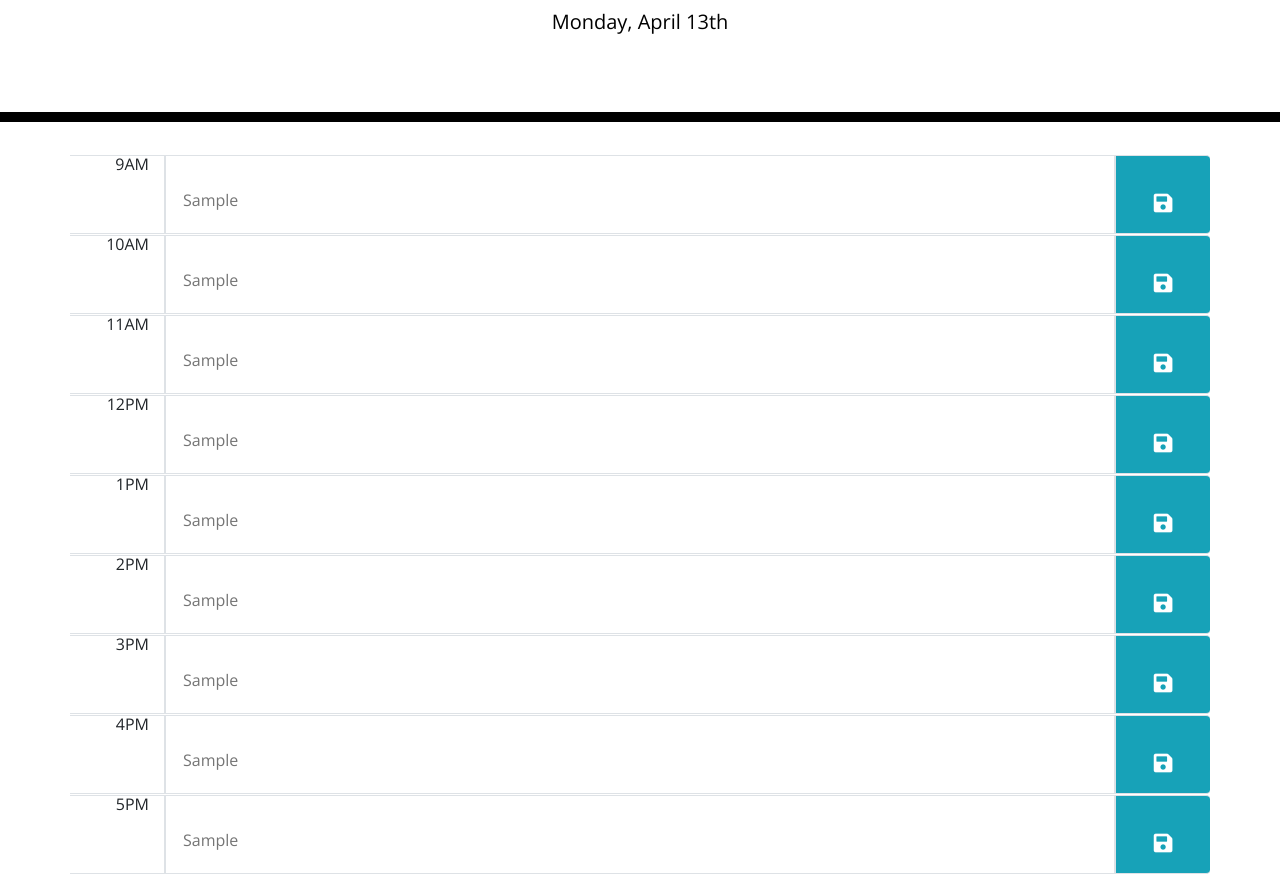
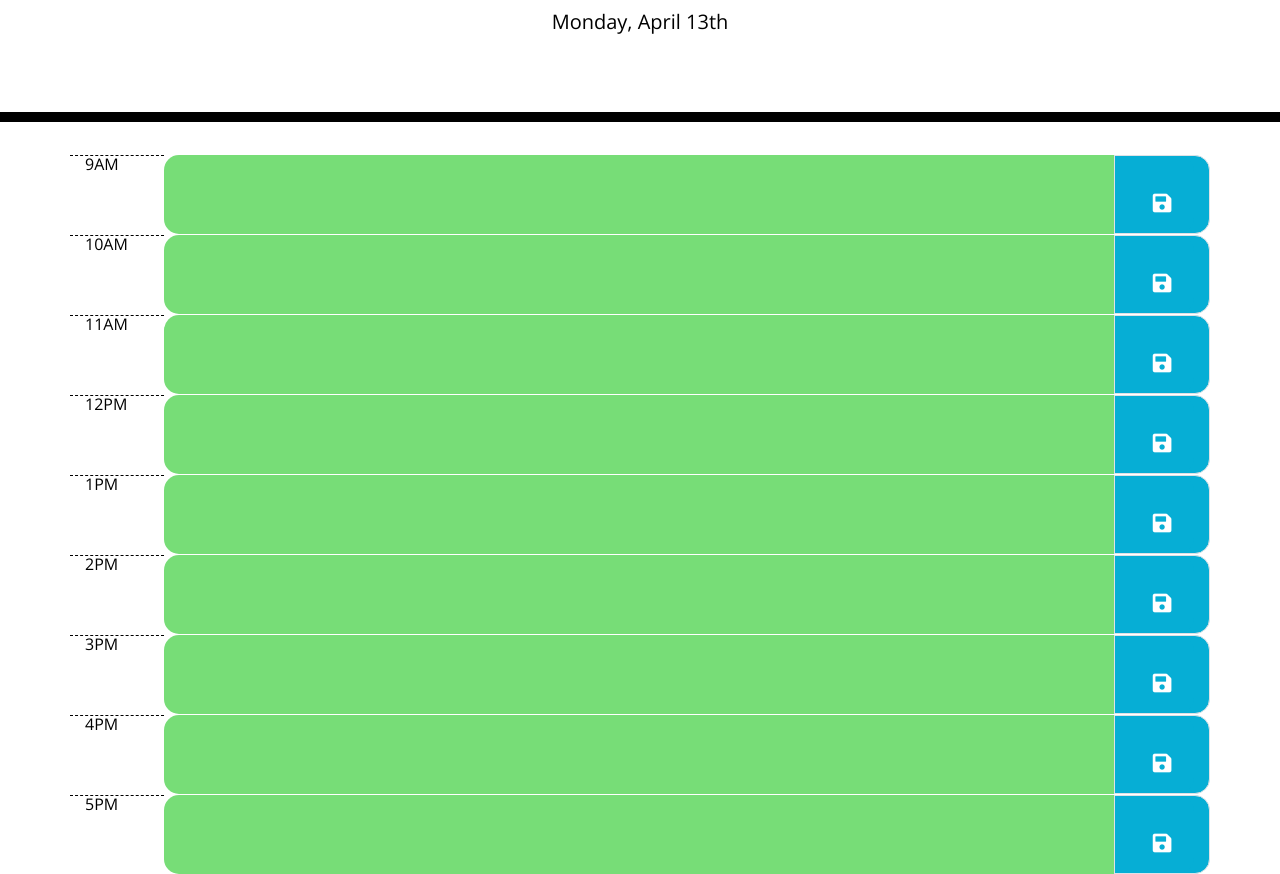
Before and after one commit to DHernandez24e/work-day-scheduler, a plain HTML site: page index.html in a window 1280 px wide. Shown: the part 182-1056 px from the top of the page. Drawn offline with nearby package versions, Linux system fonts and the light colour scheme.

Commit message:
conditional editing added to timeblocks

```diff
--- a/Develop/script.js
+++ b/Develop/script.js
@@ -1,15 +1,112 @@
 var currentDay = document.querySelector("#currentDay");
-var blockContainer = document.querySelector(".container");
-var taskBox = document.querySelector(".taskbox");
-var currentTime = moment().format("k");
-//
+var currentTime = moment().format("H");
+
+//Date at top of page, formatted as Day of Week, Month and Day of Month
+
 currentDay.textContent = moment().format("dddd, MMMM Do");
 
 console.log(currentTime);
-// $(taskBox).on("click", function () {
-//     var taskItem = $("<p>")
-//     .addClass("m-auto");
 
-//     .append(this);
-//     console.log(taskItem);
-// })
+//Time-block variables
+
+var timeblockOne = 9;
+var timeblockTwo = 10;
+var timeblockThree = 11;
+var timeblockFour = 12;
+var timeblockFive = 13;
+var timeblockSix = 14;
+var timeblockSeven = 15;
+var timeblockEight = 16;
+var timeblockNine = 17;
+
+//Conditional CSS stylings for time
+//Timeblock One
+if (currentTime > timeblockOne) {
+    $("#block-one").addClass("past");
+}
+else if (currentTime < timeblockOne) {
+    $("#block-one").addClass("future");
+}
+else if (currentTime = timeblockOne) {
+    $("#block-one").addClass("present");
+}
+//Timeblock TWo
+if (currentTime > timeblockTwo) {
+    $("#block-two").addClass("past");
+}
+else if (currentTime < timeblockTwo) {
+    $("#block-two").addClass("future");
+}
+else if (currentTime = timeblockTwo) {
+    $("#block-two").addClass("present");
+}
+//Timeblock Three
+if (currentTime > timeblockThree) {
+    $("#block-three").addClass("past");
+}
+else if (currentTime < timeblockThree) {
+    $("#block-three").addClass("future");
+}
+else if (currentTime = timeblockThree) {
+    $("#block-three").addClass("present");
+}
+//Timeblock Four
+if (currentTime > timeblockFour) {
+    $("#block-four").addClass("past");
+}
+else if (currentTime < timeblockFour) {
+    $("#block-four").addClass("future");
+}
+else if (currentTime = timeblockFour) {
+    $("#block-four").addClass("present");
+}
+//Timeblock Five
+if (currentTime > timeblockFive) {
+    $("#block-five").addClass("past");
+}
+else if (currentTime < timeblockFive) {
+    $("#block-five").addClass("future");
+}
+else if (currentTime = timeblockFive) {
+    $("#block-five").addClass("present");
+}
+//Timeblock Six
+if (currentTime > timeblockSix) {
+    $("#block-six").addClass("past");
+}
+else if (currentTime < timeblockSix) {
+    $("#block-six").addClass("future");
+}
+else if (currentTime = timeblockSix) {
+    $("#block-six").addClass("present");
+}
+//Timeblock Seven
+if (currentTime > timeblockSeven) {
+    $("#block-seven").addClass("past");
+}
+else if (currentTime < timeblockSeven) {
+    $("#block-seven").addClass("future");
+}
+else if (currentTime = timeblockSeven) {
+    $("#block-seven").addClass("present");
+}
+//Timeblock Eight
+if (currentTime > timeblockEight) {
+    $("#block-eight").addClass("past");
+}
+else if (currentTime < timeblockEight) {
+    $("#block-eight").addClass("future");
+}
+else if (currentTime = timeblockEight) {
+    $("#block-eight").addClass("present");
+}
+//Timeblock Nine
+if (currentTime > timeblockNine) {
+    $("#block-nine").addClass("past");
+}
+else if (currentTime < timeblockNine) {
+    $("#block-nine").addClass("future");
+}
+else if (currentTime = timeblockNine) {
+    $("#block-nine").addClass("present");
+}
--- a/Develop/style.css
+++ b/Develop/style.css
@@ -9,7 +9,6 @@ textarea{
   border: none;
   resize: none;
   color: #000000;
-  border-left: 1px solid black;
   padding: 10px;
 }
 
@@ -27,7 +26,8 @@ textarea{
 
 .time-block{
   text-align: center;
-  border-radius: 15px;
+  border-top-left-radius: 15px;
+  border-bottom-left-radius: 15px;
 }
 
 .row {
@@ -37,9 +37,9 @@ textarea{
 }
 
 .hour {
+  border-top: 1px dashed #000000;
   background-color: #ffffff;
   color: #000000;
-  border-top: 1px dashed #000000;
 }
 
 .past {
--- a/index.html
+++ b/index.html
@@ -24,100 +24,100 @@
     <div class="container">
       <!-- Timeblocks go here -->
       <div class="row">
-        <div class="col border border-left-0 text-right">9AM</div>
-        <div class="taskbox col-10 border">
-          <input type="text" class="m-auto border-0 w-100" placeholder="Sample">
+        <div class="hour col">9AM</div>
+        <div id="block-one" class="time-block col-10 d-flex">
+          <textarea class="w-100 m-auto description"></textarea>
         </div>
-        <div class="col border border-right-0 bg-info rounded-right d-flex">
-          <button class="btn-light bg-info rounded border-0 saveBtn">
+        <div class="saveBtn col border d-flex">
+          <button class="saveBtn border-0">
             <i class="fas fa-save fa-lg fa-fw"></i>
           </button>
         </div>
       </div>
       <div class="row">
-        <div class="col border border-left-0 text-right">10AM</div>
-        <div class="taskbox col-10 border">
-          <input type="text" class="m-auto border-0 w-100" placeholder="Sample">
+        <div class="hour col">10AM</div>
+        <div id="block-two" class="time-block col-10 d-flex">
+          <textarea class="w-100 m-auto description"></textarea>
         </div>
-        <div class="col border border-right-0 bg-info rounded-right d-flex">
-          <button class="btn-light bg-info rounded border-0 saveBtn">
+        <div class="saveBtn col border d-flex">
+          <button class="saveBtn border-0">
             <i class="fas fa-save fa-lg fa-fw"></i>
           </button>
         </div>
       </div>
       <div class="row">
-        <div class="col border border-left-0 text-right">11AM</div>
-        <div class="taskbox col-10 border">
-          <input type="text" class="m-auto border-0 w-100" placeholder="Sample">
+        <div class="hour col">11AM</div>
+        <div id="block-three" class="time-block col-10 d-flex">
+          <textarea class="w-100 m-auto description"></textarea>
         </div>
-        <div class="col border border-right-0 bg-info rounded-right d-flex">
-          <button class="btn-light bg-info rounded border-0 saveBtn">
+        <div class="saveBtn col border d-flex">
+          <button class="saveBtn border-0">
             <i class="fas fa-save fa-lg fa-fw"></i>
           </button>
         </div>
       </div>
       <div class="row">
-        <div class="col border border-left-0 text-right">12PM</div>
-        <div class="taskbox col-10 border">
-          <input type="text" class="m-auto border-0 w-100" placeholder="Sample">
+        <div class="hour col">12PM</div>
+        <div id="block-four" class="time-block col-10 d-flex">
+          <textarea class="w-100 m-auto description"></textarea>
         </div>
-        <div class="col border border-right-0 bg-info rounded-right d-flex">
-          <button class="btn-light bg-info rounded border-0 saveBtn">
+        <div class="saveBtn col border d-flex">
+          <button class="saveBtn border-0">
             <i class="fas fa-save fa-lg fa-fw"></i>
           </button>
         </div>
       </div>
       <div class="row">
-        <div class="col border border-left-0 text-right">1PM</div>
-        <div class="taskbox col-10 border">
-          <input type="text" class="m-auto border-0 w-100" placeholder="Sample">
+        <div class="hour col">1PM</div>
+        <div id="block-five" class="time-block col-10 d-flex">
+          <textarea class="w-100 m-auto description"></textarea>
         </div>
-        <div class="col border border-right-0 bg-info rounded-right d-flex">
-          <button class="btn-light bg-info rounded border-0 saveBtn">
+        <div class="saveBtn col border d-flex">
+          <button class="saveBtn border-0">
             <i class="fas fa-save fa-lg fa-fw"></i>
           </button>
         </div>
       </div>
       <div class="row">
-        <div class="col border border-left-0 text-right">2PM</div>
-        <div class="taskbox col-10 border">
-          <input type="text" class="m-auto border-0 w-100" placeholder="Sample">
+        <div class="hour col">2PM</div>
+        <div id="block-six" class="time-block col-10 d-flex">
+          <textarea class="w-100 m-auto description"></textarea>
         </div>
-        <div class="col border border-right-0 bg-info rounded-right d-flex">
-          <button class="btn-light bg-info rounded border-0 saveBtn">
+        <div class="saveBtn col border d-flex">
+          <button class="saveBtn border-0">
             <i class="fas fa-save fa-lg fa-fw"></i>
           </button>
         </div>
       </div>
       <div class="row">
-        <div class="col border border-left-0 text-right">3PM</div>
-        <div class="taskbox col-10 border">
-          <input type="text" class="m-auto border-0 w-100" placeholder="Sample">
+        <div class="hour col">3PM</div>
+        <div id="block-seven" class="time-block col-10 d-flex">
+          <textarea class="w-100 m-auto description"></textarea>
         </div>
-        <div class="col border border-right-0 bg-info rounded-right d-flex">
-          <button class="btn-light bg-info rounded border-0 saveBtn">
+        <div class="saveBtn col border d-flex">
+          <button class="saveBtn border-0">
             <i class="fas fa-save fa-lg fa-fw"></i>
           </button>
         </div>
       </div>
       <div class="row">
-        <div class="col border border-left-0 text-right">4PM</div>
-        <div class="taskbox col-10 border">
-          <input type="text" class="m-auto border-0 w-100" placeholder="Sample">
+        <div class="hour col">4PM</div>
+        <div id="block-eight" class="time-block col-10 d-flex">
+          <textarea class="w-100 m-auto description"></textarea>
         </div>
-        <div class="col border border-right-0 bg-info rounded-right d-flex">
-          <button class="btn-light bg-info rounded border-0 saveBtn">
+        <div class="saveBtn col border d-flex">
+          <button class="saveBtn border-0">
             <i class="fas fa-save fa-lg fa-fw"></i>
           </button>
         </div>
       </div>
       <div class="row">
-        <div class="col border border-left-0 text-right">5PM</div>
-        <div class="taskbox col-10 border">
-          <input type="text" class="m-auto border-0 w-100" placeholder="Sample">
+        <div class="hour col">5PM</div>
+        <div id="block-nine" class="time-block col-10 d-flex">
+          <textarea class="w-100 m-auto description"></textarea>
         </div>
-        <div class="col border border-right-0 bg-info rounded-right d-flex">
-          <button class="btn-light bg-info rounded border-0 saveBtn">
+        <div class="saveBtn col border d-flex">
+          <button class="saveBtn border-0">
             <i class="fas fa-save fa-lg fa-fw"></i>
           </button>
         </div>
```
